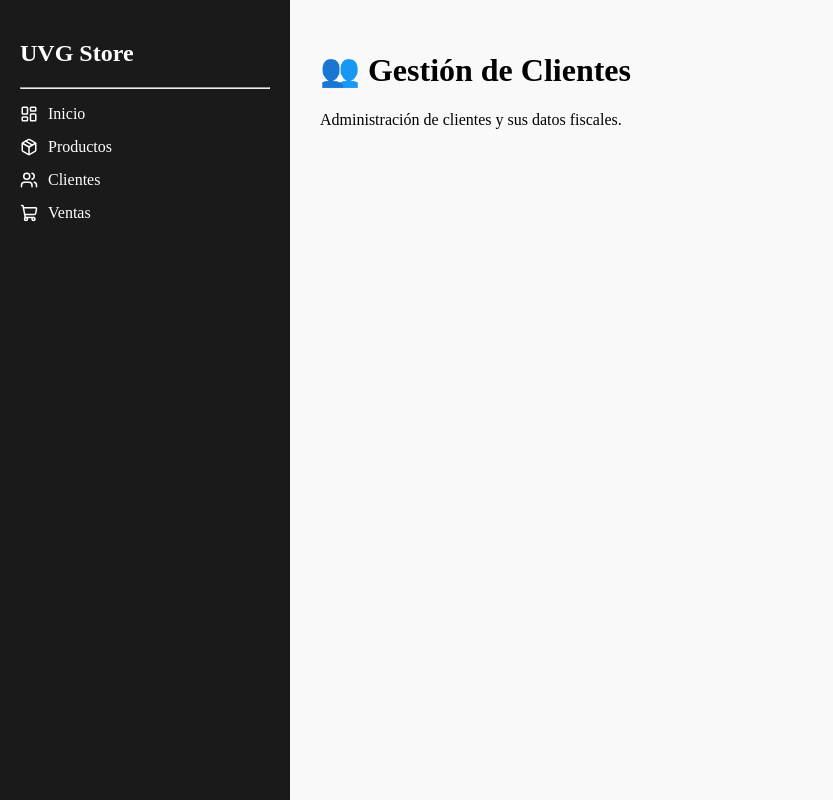
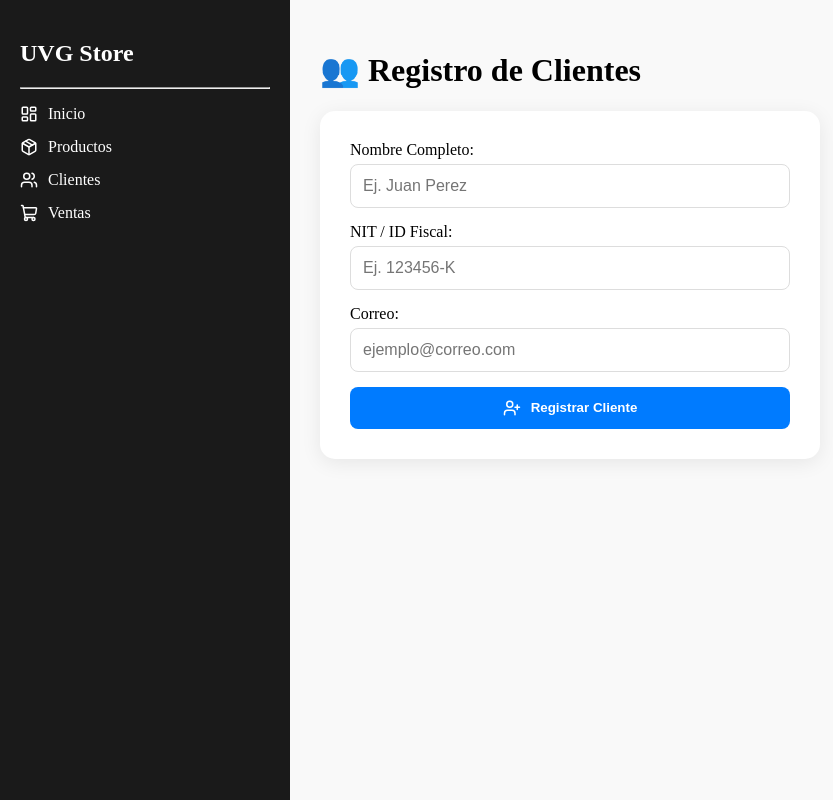
Before and after one commit to SarAvi21805/Proyecto2BD, a React app in the folder frontend/: page /clientes in a window 1280 px wide. Shown: the whole page, without its empty margins (0-833 px from the left). Built offline with nearby package versions, Linux system fonts and the light colour scheme; the HTML template or start-up script is replaced by a standard one.

Commit message:
feat: implementar formulario controlado de clientes con validación de datos

```diff
--- a/frontend/src/pages/Clientes.jsx
+++ b/frontend/src/pages/Clientes.jsx
@@ -1,6 +1,86 @@
-export const Clientes = () => (
-  <div>
-    <h1>👥 Gestión de Clientes</h1>
-    <p>Administración de clientes y sus datos fiscales.</p>
-  </div>
-);
+import React, { useState } from 'react';
+import api from '../api';
+import { UserPlus, AlertTriangle, CheckCircle } from 'lucide-react';
+
+export const Clientes = () => {
+  // Estado controlado
+  const [formData, setFormData] = useState({
+    nombre: '',
+    nit: '',
+    correo: ''
+  });
+  const [error, setError] = useState('');
+  const [success, setSuccess] = useState(false);
+
+  // Manejador de cambio
+  const handleChange = (e) => {
+    setFormData({ ...formData, [e.target.name]: e.target.value });
+    setError(''); // Limpiar error mientras escribe
+  };
+
+  // Validación del lado del cliente
+  const validar = () => {
+    if (!formData.nombre || !formData.nit || !formData.correo) return "Todos los campos son obligatorios";
+    if (formData.nit.length < 4) return "El NIT es demasiado corto";
+    if (!formData.correo.includes('@')) return "Correo electrónico no válido";
+    return null;
+  };
+
+  const handleSubmit = async (e) => {
+    e.preventDefault();
+    const errorValidacion = validar();
+    if (errorValidacion) return setError(errorValidacion);
+
+    try {
+      await api.post('/clientes', {
+        nombre: formData.nombre,
+        nit: formData.nit,
+        correo: formData.correo
+      });
+      setSuccess(true);
+      setFormData({ nombre: '', nit: '', correo: '' }); // Limpiar formulario
+      setTimeout(() => setSuccess(false), 3000);
+    } catch (err) {
+      setError("Error: El NIT ya podría existir en el sistema.");
+    }
+  };
+
+  return (
+    <div style={{ maxWidth: '500px' }}>
+      <h1>👥 Registro de Clientes</h1>
+      <div style={cardStyle}>
+        <form onSubmit={handleSubmit}>
+          <div style={inputGroup}>
+            <label>Nombre Completo:</label>
+            <input type="text" name="nombre" value={formData.nombre} onChange={handleChange} style={inputStyle} placeholder="Ej. Juan Perez" />
+          </div>
+
+          <div style={inputGroup}>
+            <label>NIT / ID Fiscal:</label>
+            <input type="text" name="nit" value={formData.nit} onChange={handleChange} style={inputStyle} placeholder="Ej. 123456-K" />
+          </div>
+
+          <div style={inputGroup}>
+            <label>Correo:</label>
+            <input type="email" name="correo" value={formData.correo} onChange={handleChange} style={inputStyle} placeholder="ejemplo@correo.com" />
+          </div>
+
+          {error && <div style={errorBox}><AlertTriangle size={16}/> {error}</div>}
+          {success && <div style={successBox}><CheckCircle size={16}/> ¡Cliente guardado con éxito!</div>}
+
+          <button type="submit" style={btnStyle}>
+            <UserPlus size={18} /> Registrar Cliente
+          </button>
+        </form>
+      </div>
+    </div>
+  );
+};
+
+// Estilos
+const cardStyle = { background: 'white', padding: '30px', borderRadius: '15px', boxShadow: '0 4px 20px rgba(0,0,0,0.08)' };
+const inputGroup = { marginBottom: '15px', display: 'flex', flexDirection: 'column', gap: '5px' };
+const inputStyle = { padding: '12px', borderRadius: '8px', border: '1px solid #ddd', fontSize: '1rem' };
+const btnStyle = { width: '100%', padding: '12px', background: '#007bff', color: 'white', border: 'none', borderRadius: '8px', cursor: 'pointer', fontWeight: 'bold', display: 'flex', alignItems: 'center', justifyContent: 'center', gap: '10px' };
+const errorBox = { padding: '10px', background: '#fff0f0', color: '#d93025', borderRadius: '5px', marginBottom: '15px', display: 'flex', alignItems: 'center', gap: '8px', fontSize: '0.9rem' };
+const successBox = { padding: '10px', background: '#e6fffa', color: '#00875a', borderRadius: '5px', marginBottom: '15px', display: 'flex', alignItems: 'center', gap: '8px', fontSize: '0.9rem' };
```
